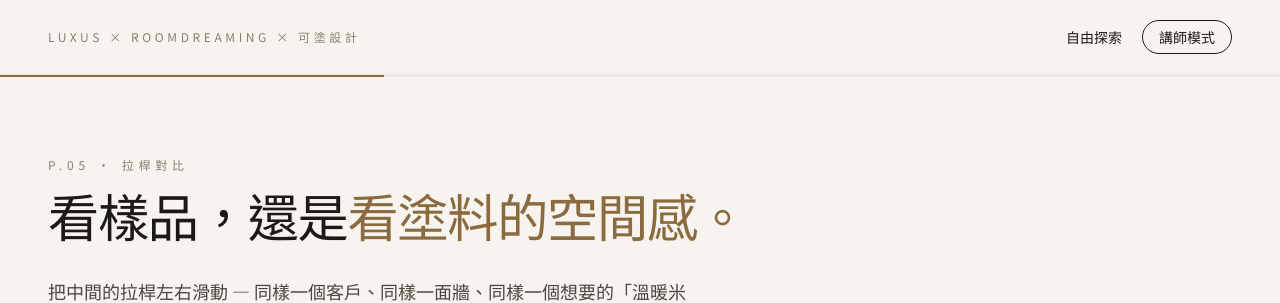
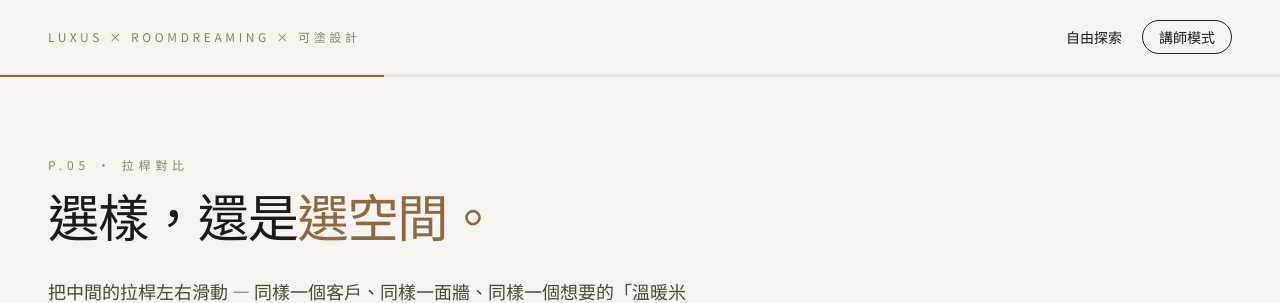
Before and after one commit to kotudesignc-coder/luxus-material-cockpit, a Next.js app: page /compare in a window 1280 px wide. Shown: the top 303 px of the page. Built offline with nearby package versions, Linux system fonts and the light colour scheme.

Commit message:
copy(/compare): 標題精簡 → 選樣，還是選空間。

```diff
--- a/src/app/compare/page.tsx
+++ b/src/app/compare/page.tsx
@@ -83,8 +83,8 @@ export default function ComparePage() {
             {page.pdfPage} · {page.tag}
           </div>
           <h1 className="font-[family-name:var(--font-serif-tc)] text-[clamp(2rem,4vw,3.75rem)] leading-[1.2] font-medium tracking-tight max-w-3xl">
-            看樣品，還是
-            <span className="text-[#8a6b3f]">看塗料的空間感。</span>
+            選樣，還是
+            <span className="text-[#8a6b3f]">選空間。</span>
           </h1>
           <p className="mt-6 text-lg text-[#4a463f] max-w-2xl leading-[1.9]">
             把中間的拉桿左右滑動 — 同樣一個客戶、同樣一面牆、同樣一個想要的「溫暖米色」，
```
